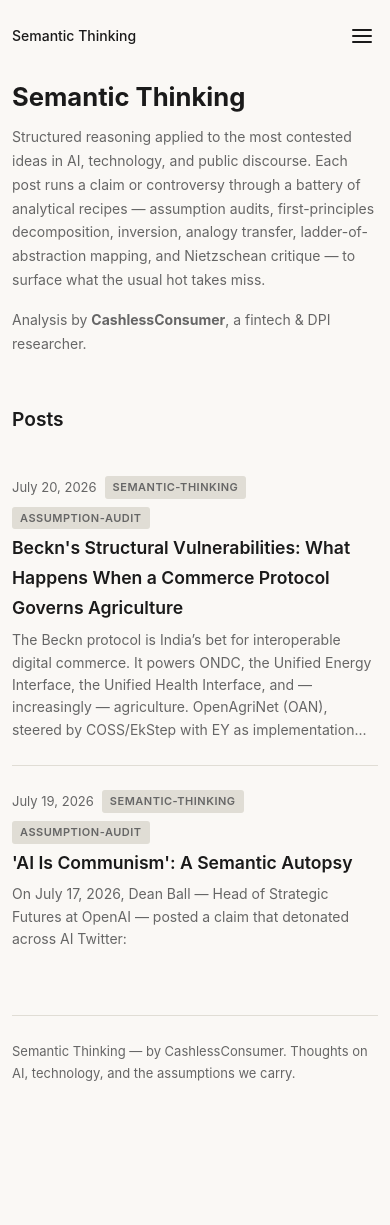
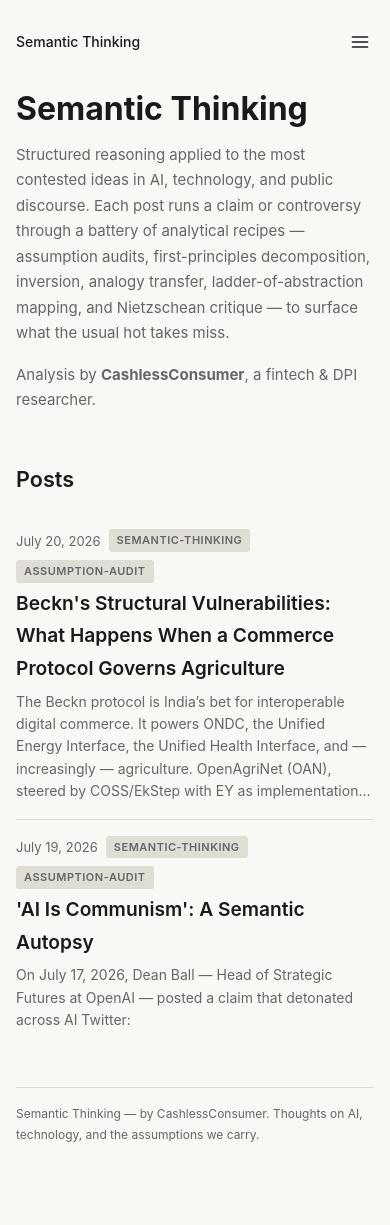
Before and after one commit to CCAgentOrg/semantic-thinking, a Jekyll site: the page built from index.html, in a window 390 px wide. Built offline with Jekyll 4.4.1, drawn with Linux system fonts in a browser that asks for light colours; the list of posts is cut into pages by our own code; before the commit the page ends 1148 px from its top, so only the background shows below that.

Commit message:
Make blog responsive: mobile nav, lazy images, lightbox zoom, table scroll, dark mode image borders

```diff
--- a/_layouts/default.html
+++ b/_layouts/default.html
@@ -18,7 +18,6 @@
       --bg-card: #fff;
       --font: -apple-system, BlinkMacSystemFont, "Segoe UI", system-ui, sans-serif;
       --font-mono: "SF Mono", "Cascadia Code", Consolas, monospace;
-      --nav-h: 48px;
     }
     @media (prefers-color-scheme: dark) {
       :root {
@@ -45,52 +44,62 @@
       margin: 0 auto;
       padding: 60px 24px 80px;
     }
-
-    /* ── Navigation ── */
-    nav {
+    /* Responsive nav */
+    .nav-bar {
       display: flex;
+      align-items: center;
       gap: 24px;
       margin-bottom: 48px;
-      align-items: center;
-      position: relative;
     }
-    nav a {
+    .nav-bar a {
       color: var(--fg-muted);
       text-decoration: none;
       font-size: 14px;
       font-weight: 500;
       transition: color 0.15s;
     }
-    nav a:hover { color: var(--accent); }
-    nav .site-title {
+    .nav-bar a:hover { color: var(--accent); }
+    .nav-bar .site-title {
       font-weight: 700;
       font-size: 16px;
       color: var(--fg);
       margin-right: auto;
     }
-    .nav-toggle {
+    .nav-links { display: flex; gap: 24px; align-items: center; }
+    .nav-toggle { display: none; background: none; border: none; cursor: pointer; padding: 4px; color: var(--fg); }
+    .nav-toggle svg { display: block; }
+    @media (max-width: 640px) {
+      .container { padding: 28px 16px 64px; }
+      .nav-bar { margin-bottom: 32px; position: relative; flex-wrap: wrap; }
+      .nav-links {
         display: none;
-      background: none;
-      border: none;
-      cursor: pointer;
-      padding: 4px;
-      color: var(--fg);
+        width: 100%;
+        flex-direction: column;
+        gap: 4px;
+        padding: 8px 0 4px;
       }
-    .nav-toggle svg {
+      .nav-links.open { display: flex; }
+      .nav-links a {
         display: block;
-      width: 24px;
-      height: 24px;
+        padding: 8px 0;
+        font-size: 15px;
+        border-bottom: 1px solid var(--border);
       }
-
-    /* ── Typography ── */
+      .nav-toggle { display: block; }
+      h1 { font-size: 1.5rem; }
+      h2 { font-size: 1.2rem; }
+      .home-intro h1 { font-size: 1.6rem; }
+      .home-intro p { font-size: 14px; }
+      .post-title { font-size: 1.1rem; }
+      .post-content { font-size: 15px; }
+      .post-content code { font-size: 13px; word-break: break-word; }
+    }
     h1 { font-size: 1.8rem; font-weight: 700; line-height: 1.3; margin-bottom: 8px; }
     h2 { font-size: 1.35rem; margin-top: 32px; margin-bottom: 12px; font-weight: 600; }
     h3 { font-size: 1.1rem; margin-top: 24px; margin-bottom: 8px; font-weight: 600; }
     p { margin-bottom: 16px; }
     a { color: var(--accent); text-decoration: none; }
     a:hover { color: var(--accent-hover); text-decoration: underline; }
-
-    /* ── Post list (home) ── */
     .post-list { list-style: none; margin: 0; padding: 0; }
     .post-list li {
       padding: 24px 0;
@@ -121,20 +130,12 @@
       background: var(--border);
       color: var(--fg-muted);
     }
-
-    /* ── Home intro ── */
     .home-intro { margin-bottom: 48px; }
     .home-intro h1 { font-size: 2rem; margin-bottom: 12px; }
     .home-intro p { color: var(--fg-muted); font-size: 15px; line-height: 1.7; }
-
-    /* ── Post content ── */
     .post-content { max-width: 680px; }
     .post-content h1 { margin-top: 40px; }
-    .post-content h2 {
-      border-bottom: 1px solid var(--border);
-      padding-bottom: 6px;
-      margin-top: 40px;
-    }
+    .post-content h2 { border-bottom: 1px solid var(--border); padding-bottom: 6px; }
     .post-content code {
       font-family: var(--font-mono);
       font-size: 14px;
@@ -142,24 +143,22 @@
       padding: 2px 6px;
       border-radius: 3px;
       border: 1px solid var(--border);
-      word-break: break-word;
     }
     .post-content pre {
       overflow-x: auto;
       -webkit-overflow-scrolling: touch;
       border-radius: 6px;
-      border: 1px solid var(--border);
-      background: var(--bg-card);
-      margin: 16px 0;
     }
     .post-content pre code {
       display: block;
       padding: 16px;
-      border: none;
-      background: none;
+      overflow-x: auto;
+      -webkit-overflow-scrolling: touch;
+      border-radius: 6px;
+      border: 1px solid var(--border);
+      background: var(--bg-card);
       font-size: 13px;
       line-height: 1.5;
-      word-break: normal;
     }
     .post-content blockquote {
       border-left: 3px solid var(--accent);
@@ -168,84 +167,71 @@
       color: var(--fg-muted);
       font-style: italic;
     }
-
-    /* ── Images ── */
-    .post-content .img-container {
-      margin: 20px 0;
-      text-align: center;
-    }
-    .post-content .img-container img {
+    /* Responsive images */
+    .post-content img {
       max-width: 100%;
       height: auto;
       border-radius: 6px;
+      margin: 16px 0;
+      display: block;
       cursor: zoom-in;
-      transition: filter 0.2s;
-      border: 1px solid var(--border);
-      background: var(--bg-card);
-    }
-    .post-content .img-container img:hover {
-      filter: brightness(0.95);
+      transition: opacity 0.2s, filter 0.2s;
     }
     @media (prefers-color-scheme: dark) {
-      .post-content .img-container img {
-        border-color: #333;
-      }
-      .post-content .img-container img:hover {
-        filter: brightness(1.1);
+      .post-content img {
+        border: 1px solid var(--border);
       }
     }
-    .post-content .img-caption {
-      display: block;
-      margin-top: 6px;
-      font-size: 13px;
-      color: var(--fg-muted);
-      line-height: 1.4;
+    .post-content img.loading {
+      opacity: 0;
+      filter: blur(8px);
     }
-
-    /* ── Image lightbox (click-to-expand) ── */
-    .lightbox-overlay {
+    .post-content img.loaded {
+      opacity: 1;
+      filter: blur(0);
+    }
+    /* Image lightbox overlay */
+    .img-lightbox {
       display: none;
       position: fixed;
       inset: 0;
+      background: rgba(0,0,0,0.85);
       z-index: 9999;
-      background: rgba(0,0,0,0.85);
-      cursor: zoom-out;
       justify-content: center;
       align-items: center;
-      padding: 24px;
+      cursor: zoom-out;
+      padding: 20px;
     }
-    .lightbox-overlay.active { display: flex; }
-    .lightbox-overlay img {
-      max-width: 100%;
-      max-height: 100%;
+    .img-lightbox.open { display: flex; }
+    .img-lightbox img {
+      max-width: 95vw;
+      max-height: 95vh;
       object-fit: contain;
       border-radius: 4px;
-      box-shadow: 0 8px 40px rgba(0,0,0,0.5);
+      box-shadow: 0 4px 40px rgba(0,0,0,0.5);
     }
-
-    /* ── Tables ── */
-    .table-wrap {
+    /* Table scroll wrapper */
+    .table-wrapper {
       overflow-x: auto;
       -webkit-overflow-scrolling: touch;
       margin: 16px 0;
       border-radius: 6px;
       border: 1px solid var(--border);
     }
-    .post-content table {
+    .table-wrapper table {
       width: 100%;
       border-collapse: collapse;
+      border: none;
       font-size: 14px;
-      min-width: max-content;
+      min-width: 480px;
     }
-    .post-content th, .post-content td {
+    .table-wrapper th, .table-wrapper td {
       padding: 8px 12px;
       border: 1px solid var(--border);
       text-align: left;
     }
-    .post-content th { background: var(--bg-card); font-weight: 600; }
+    .table-wrapper th { background: var(--bg-card); font-weight: 600; }
     .post-content hr { border: none; border-top: 1px solid var(--border); margin: 32px 0; }
-
-    /* ── Pagination ── */
     .pagination {
       display: flex;
       justify-content: space-between;
@@ -268,93 +251,22 @@
       font-size: 13px;
       color: var(--fg-muted);
     }
-
-    /* ── Responsive ── */
-    @media (max-width: 600px) {
-      .container {
-        padding: 28px 16px 60px;
-      }
-      nav {
-        flex-wrap: wrap;
-        gap: 0;
-        margin-bottom: 28px;
-      }
-      nav .site-title {
-        font-size: 15px;
-      }
-      .nav-toggle {
-        display: block;
-        margin-left: auto;
-      }
-      nav .nav-links {
-        display: none;
-        width: 100%;
-        flex-direction: column;
-        gap: 0;
-        margin-top: 12px;
-        background: var(--bg);
-        border: 1px solid var(--border);
-        border-radius: 8px;
-        overflow: hidden;
-      }
-      nav .nav-links.open { display: flex; }
-      nav .nav-links a {
-        display: block;
-        padding: 12px 16px;
-        font-size: 15px;
-        border-bottom: 1px solid var(--border);
-      }
-      nav .nav-links a:last-child { border-bottom: none; }
-
-      h1 { font-size: 1.5rem; }
-      h2 { font-size: 1.2rem; margin-top: 24px; }
-      .home-intro h1 { font-size: 1.6rem; }
-      .home-intro p { font-size: 14px; }
-      .post-title { font-size: 1.1rem; }
-      .post-content { font-size: 15px; }
-      .post-content pre code { font-size: 12px; padding: 12px; }
-
-      .post-content .img-container {
-        margin: 16px -8px;
-      }
-      .post-content .img-container img {
-        border-radius: 4px;
-      }
-
-      footer {
-        margin-top: 40px;
-      }
-
-      .lightbox-overlay {
-        padding: 12px;
-      }
-    }
-
-    @media (max-width: 400px) {
-      h1 { font-size: 1.3rem; }
-      .container { padding: 20px 12px 48px; }
-      .post-content { font-size: 14px; }
-      .post-content pre code { font-size: 11px; }
-    }
-
-    /* ── Print ── */
-    @media print {
-      .nav-toggle, .lightbox-overlay { display: none !important; }
-      .post-content .img-container img { cursor: default; border: 1px solid #ccc; }
-      body { font-size: 12pt; }
-      .container { max-width: 100%; padding: 20px; }
+    @media (max-width: 640px) {
+      footer { margin-top: 40px; padding-top: 16px; font-size: 12px; }
+      .pagination { flex-direction: column; gap: 8px; }
+      .post-list li { padding: 16px 0; }
     }
   </style>
 </head>
 <body>
   <div class="container">
-    <nav>
+    <nav class="nav-bar">
       <span class="site-title"><a href="{{ '/' | relative_url }}" style="color:var(--fg);text-decoration:none;">{{ site.title }}</a></span>
-      <button class="nav-toggle" id="navToggle" aria-label="Toggle navigation menu" type="button">
-        <svg viewBox="0 0 24 24" fill="none" stroke="currentColor" stroke-width="2" stroke-linecap="round" stroke-linejoin="round">
-          <line x1="3" y1="6" x2="21" y2="6"/>
-          <line x1="3" y1="12" x2="21" y2="12"/>
-          <line x1="3" y1="18" x2="21" y2="18"/>
+      <button class="nav-toggle" onclick="toggleNav()" aria-label="Toggle navigation menu">
+        <svg width="20" height="20" viewBox="0 0 24 24" fill="none" stroke="currentColor" stroke-width="2" stroke-linecap="round">
+          <line x1="3" y1="6" x2="21" y2="6"></line>
+          <line x1="3" y1="12" x2="21" y2="12"></line>
+          <line x1="3" y1="18" x2="21" y2="18"></line>
         </svg>
       </button>
       <div class="nav-links" id="navLinks">
@@ -368,89 +280,73 @@
       <p>{{ site.title }} &mdash; by {{ site.author }}. Thoughts on AI, technology, and the assumptions we carry.</p>
     </footer>
   </div>
-
-  <div class="lightbox-overlay" id="lightbox">
+  <div class="img-lightbox" id="imgLightbox" onclick="closeLightbox()">
     <img id="lightboxImg" src="" alt="">
   </div>
-
   <script>
+    /* Mobile nav toggle */
+    function toggleNav() {
+      document.getElementById('navLinks').classList.toggle('open');
+    }
+    /* Close mobile nav on link click */
+    document.getElementById('navLinks').addEventListener('click', function() {
+      if (window.innerWidth <= 640) this.classList.remove('open');
+    });
+    /* Lazy load images + click-to-zoom lightbox */
     (function() {
-      // ── Mobile nav toggle ──
-      var toggle = document.getElementById('navToggle');
-      var links = document.getElementById('navLinks');
-      if (toggle && links) {
-        toggle.addEventListener('click', function(e) {
-          e.stopPropagation();
-          links.classList.toggle('open');
-        });
-        document.addEventListener('click', function(e) {
-          if (links.classList.contains('open') && !links.contains(e.target) && e.target !== toggle) {
-            links.classList.remove('open');
+      var lb = document.getElementById('imgLightbox');
+      var lbImg = document.getElementById('lightboxImg');
+      var imgs = document.querySelectorAll('.post-content img');
+      for (var i = 0; i < imgs.length; i++) {
+        var img = imgs[i];
+        img.classList.add('loading');
+        /* Lazy load via IntersectionObserver if available */
+        if ('IntersectionObserver' in window) {
+          var obs = new IntersectionObserver(function(entries) {
+            entries.forEach(function(e) {
+              if (e.isIntersecting) {
+                var t = e.target;
+                if (t.dataset.src) t.src = t.dataset.src;
+                t.classList.remove('loading');
+                t.classList.add('loaded');
+                obs.unobserve(t);
               }
             });
+          }, { rootMargin: '200px' });
+          obs.observe(img);
+        } else {
+          img.classList.remove('loading');
+          img.classList.add('loaded');
         }
-
-      // ── Image lightbox (click-to-zoom) ──
-      var lightbox = document.getElementById('lightbox');
-      var lightboxImg = document.getElementById('lightboxImg');
-      if (lightbox && lightboxImg) {
-        lightbox.addEventListener('click', function(e) {
-          if (e.target === lightbox || e.target === lightboxImg) {
-            lightbox.classList.remove('active');
+        /* Click to open lightbox */
+        img.addEventListener('click', function(e) {
+          e.stopPropagation();
+          lbImg.src = this.src;
+          lbImg.alt = this.alt || '';
+          lb.classList.add('open');
+          document.body.style.overflow = 'hidden';
+        });
+      }
+      window.closeLightbox = function() {
+        lb.classList.remove('open');
+        document.body.style.overflow = '';
+      };
+      /* Close lightbox on Escape */
+      document.addEventListener('keydown', function(e) {
+        if (e.key === 'Escape' && lb.classList.contains('open')) {
+          closeLightbox();
         }
       });
-        document.addEventListener('keydown', function(e) {
-          if (e.key === 'Escape' && lightbox.classList.contains('active')) {
-            lightbox.classList.remove('active');
-          }
-        });
-      }
+    })();
 
-      // ── Image enhancement ──
-      var images = document.querySelectorAll('.post-content img');
-      for (var i = 0; i < images.length; i++) {
-        var img = images[i];
-
-        // Wrap standalone images in .img-container with caption
-        if (!img.parentElement.classList.contains('img-container')) {
+    /* Table wrapper: wrap bare tables with scroll container */
+    (function() {
+      var tables = document.querySelectorAll('.post-content > table');
+      for (var i = 0; i < tables.length; i++) {
         var wrapper = document.createElement('div');
-          wrapper.className = 'img-container';
-
-          var caption = document.createElement('span');
-          caption.className = 'img-caption';
-          caption.textContent = img.getAttribute('alt') || '';
-
-          img.parentElement.insertBefore(wrapper, img);
-          wrapper.appendChild(img);
-          wrapper.appendChild(caption);
-        }
-
-        // Click-to-zoom
-        (function(imgEl) {
-          imgEl.addEventListener('click', function(e) {
-            e.stopPropagation();
-            if (lightbox && lightboxImg) {
-              lightboxImg.src = imgEl.src;
-              lightboxImg.alt = imgEl.alt || '';
-              lightbox.classList.add('active');
-            }
-          });
-        })(img);
-
-        // Lazy loading
-        img.setAttribute('loading', 'lazy');
-      }
-
-      // ── Table wrapper ──
-      var tables = document.querySelectorAll('.post-content table');
-      for (var j = 0; j < tables.length; j++) {
-        var table = tables[j];
-        if (!table.parentElement.classList.contains('table-wrap')) {
-          var wrap = document.createElement('div');
-          wrap.className = 'table-wrap';
-          table.parentElement.insertBefore(wrap, table);
-          wrap.appendChild(table);
-        }
+        wrapper.className = 'table-wrapper';
+        tables[i].parentNode.insertBefore(wrapper, tables[i]);
+        wrapper.appendChild(tables[i]);
       }
     })();
   </script>
```
Also changed, not shown: other parts of _layouts/default.html (+0 -3 lines). Lines whose indentation alone changed are shown as unchanged.
